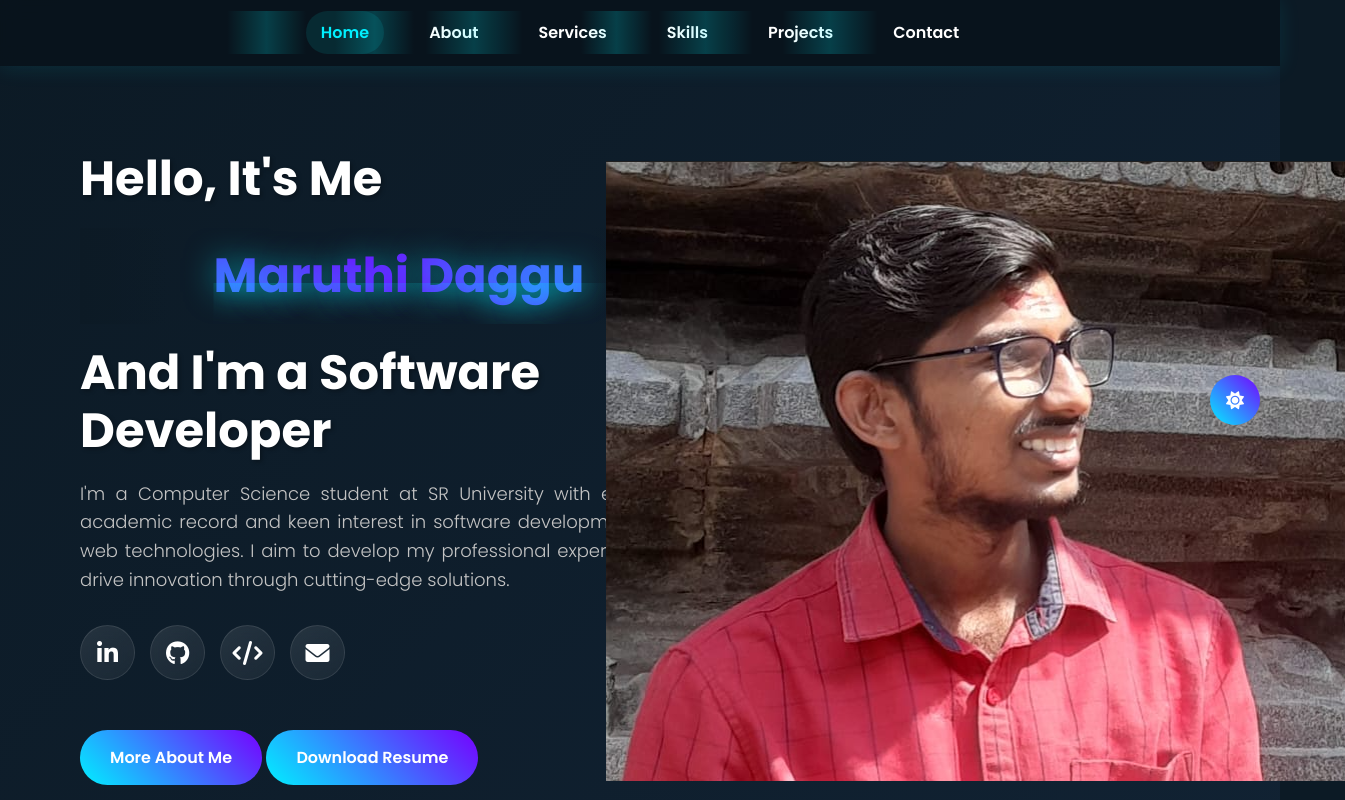
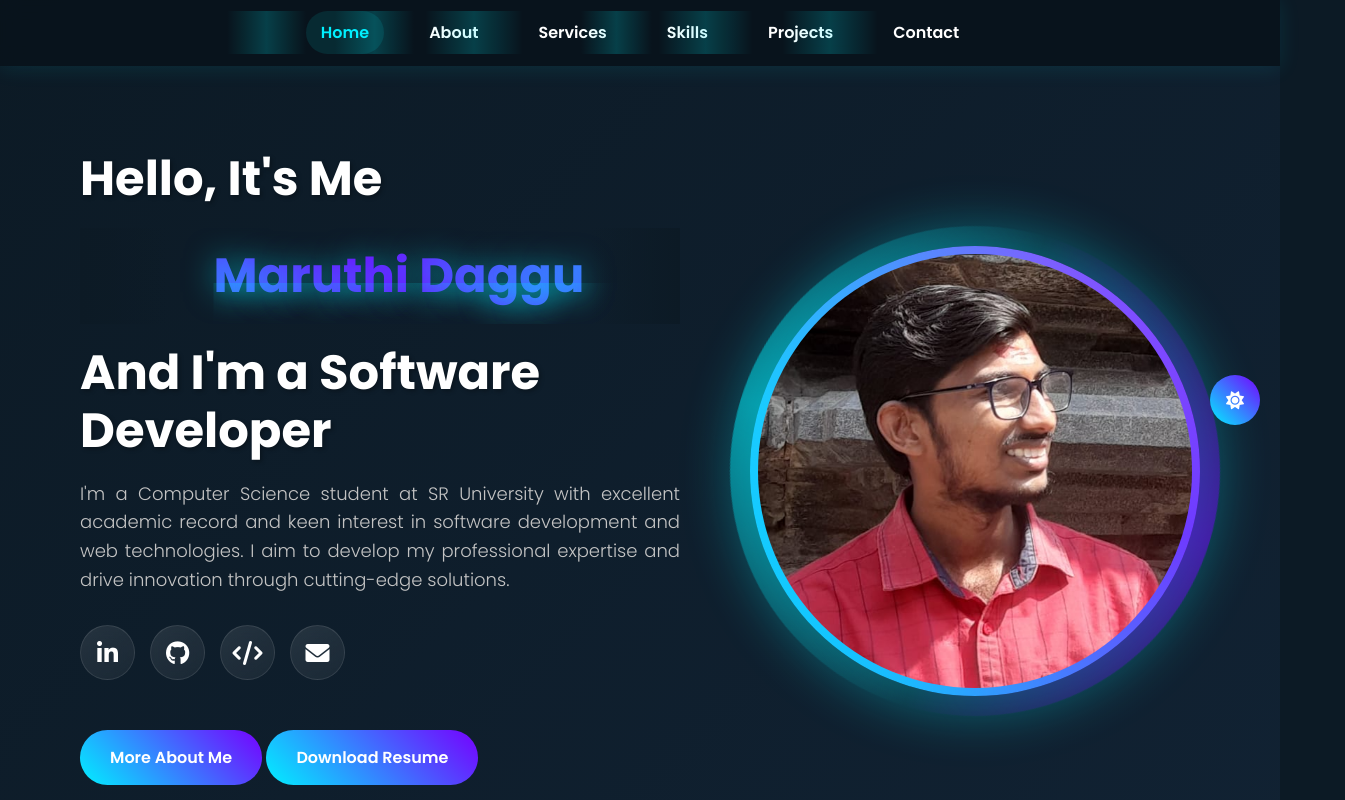
Before and after one commit to maruthidaggu/portfolio, a plain HTML site: page index.html in a window 1280 px wide. Shown: the top 800 px of the page, 1345 px wide, since content can reach past the window. Drawn offline with Linux system fonts and the light colour scheme.

Commit message:
Update index.html

```diff
--- a/index.html
+++ b/index.html
@@ -350,7 +350,7 @@
         }
 
         /* Enhanced Profile Image */
-        .intro-image {
+/*         .intro-image {
             display: flex;
             align-items: center;
             justify-content: center;
@@ -363,7 +363,30 @@
             animation: rotate 20s linear infinite, slideInRight 1s ease-out;
             position: relative;
         }
-
+ */
+         .intro-image {
+    display: flex;
+    align-items: center;
+    justify-content: center;
+    background: linear-gradient(45deg, #00d4ff, #9747ff);
+    border-radius: 50%;
+    padding: 4px;
+    box-shadow: 0 0 50px 20px rgba(0, 240, 255, 0.3);
+    width: 450px;
+    height: 450px;
+    animation: spin 3s linear infinite;
+    position: relative;
+}
+
+        .intro-image img {
+            width: calc(100% - 8px);
+            height: calc(100% - 8px);
+            border-radius: 50%;
+            object-fit: cover;
+            object-position: center;
+            border: none;
+            animation: none;
+        }
         @keyframes rotate {
             from { transform: rotate(0deg); }
             to { transform: rotate(360deg); }
```
